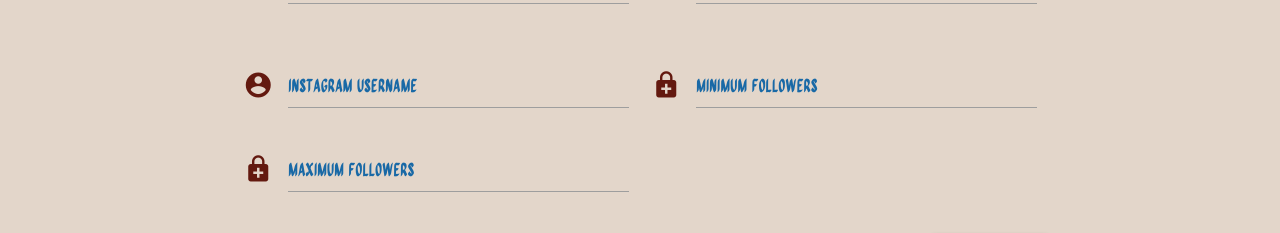
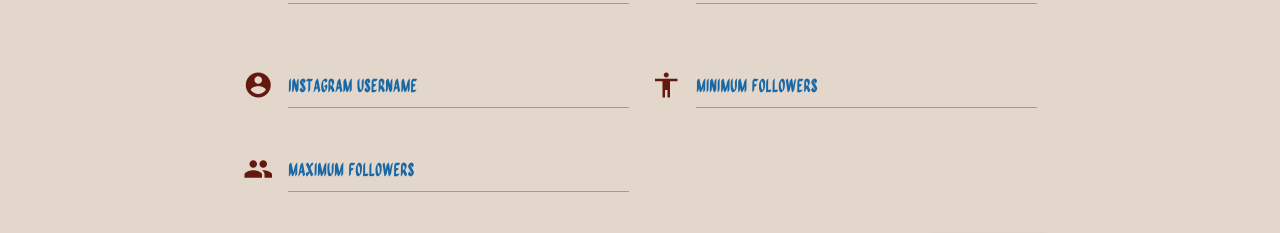
Before and after one commit to JamesHill0/midas-touch, a React (Create React App) app: page / in a window 1280 px wide. Shown: the part 161-394 px from the top of the page. Built offline with nearby package versions, Linux system fonts and the light colour scheme.

Commit message:
fixed icons

```diff
--- a/src/Components/Forms/Form.js
+++ b/src/Components/Forms/Form.js
@@ -26,7 +26,6 @@ const Form = (props) => {
 
     return (
         <form className={`row ${classes.form}`} onSubmit={handleSubmit}>
-
                 <div className="row">
                     <div className={`${classes.inputField} input-field col s6`}>
                         <i className="material-icons prefix">vpn_key</i>
@@ -46,12 +45,12 @@ const Form = (props) => {
                         <label for="instagram_username">Instagram Username</label>
                     </div>
                     <div className={`${classes.inputField} input-field col s6`}>
-                        <i className="material-icons prefix">enhanced_encryption</i>
+                        <i className="material-icons prefix">accessibility</i>
                         <input id="min_followers" type="number" className="validate" value={minFollowers} onChange={handleMinFollowers}/>
                         <label for="min_followers">Minimum Followers</label>
                     </div>
                     <div className={`${classes.inputField} input-field col s6`}>
-                        <i className="material-icons prefix">enhanced_encryption</i>
+                        <i className="material-icons prefix">people</i>
                         <input id="max_followers" type="number" className="validate" value={maxFollowers} onChange={handleMaxFollowers}/>
                         <label for="max_followers">Maximum Followers</label>
                     </div>
```
